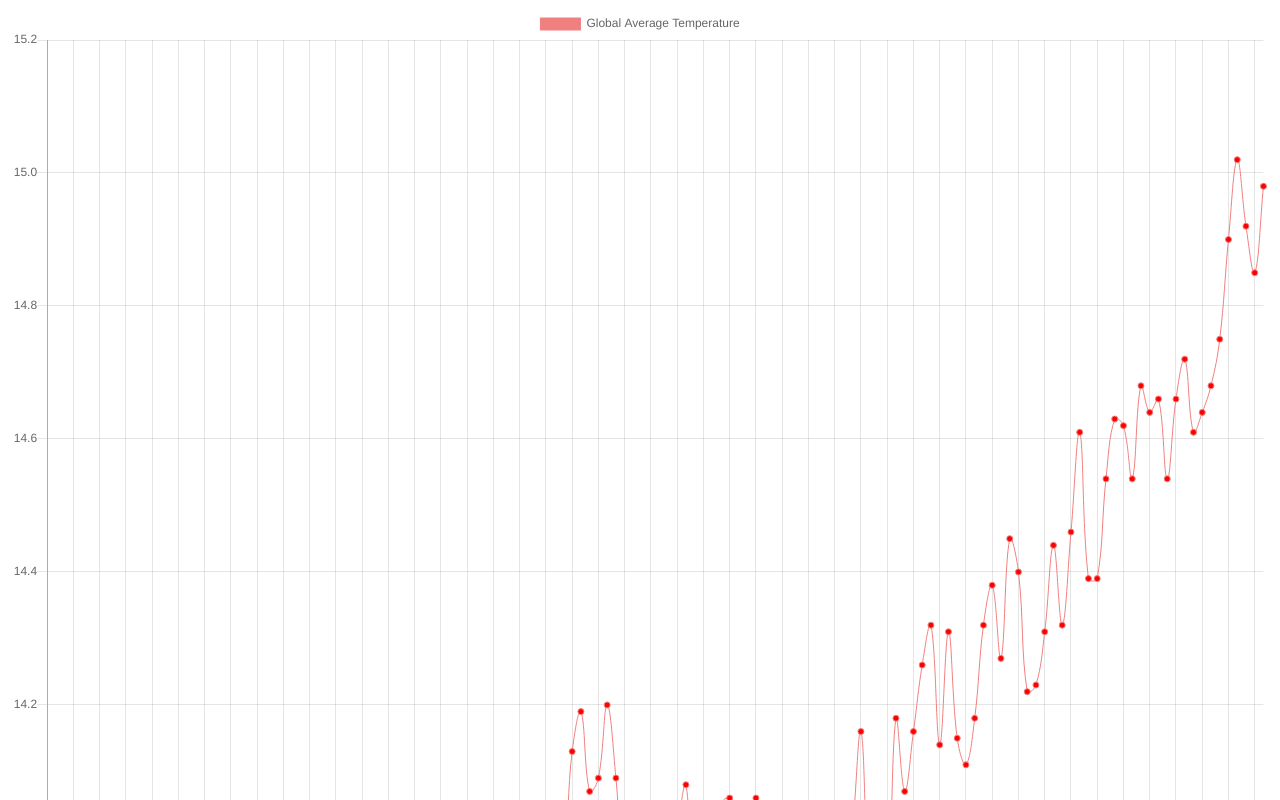
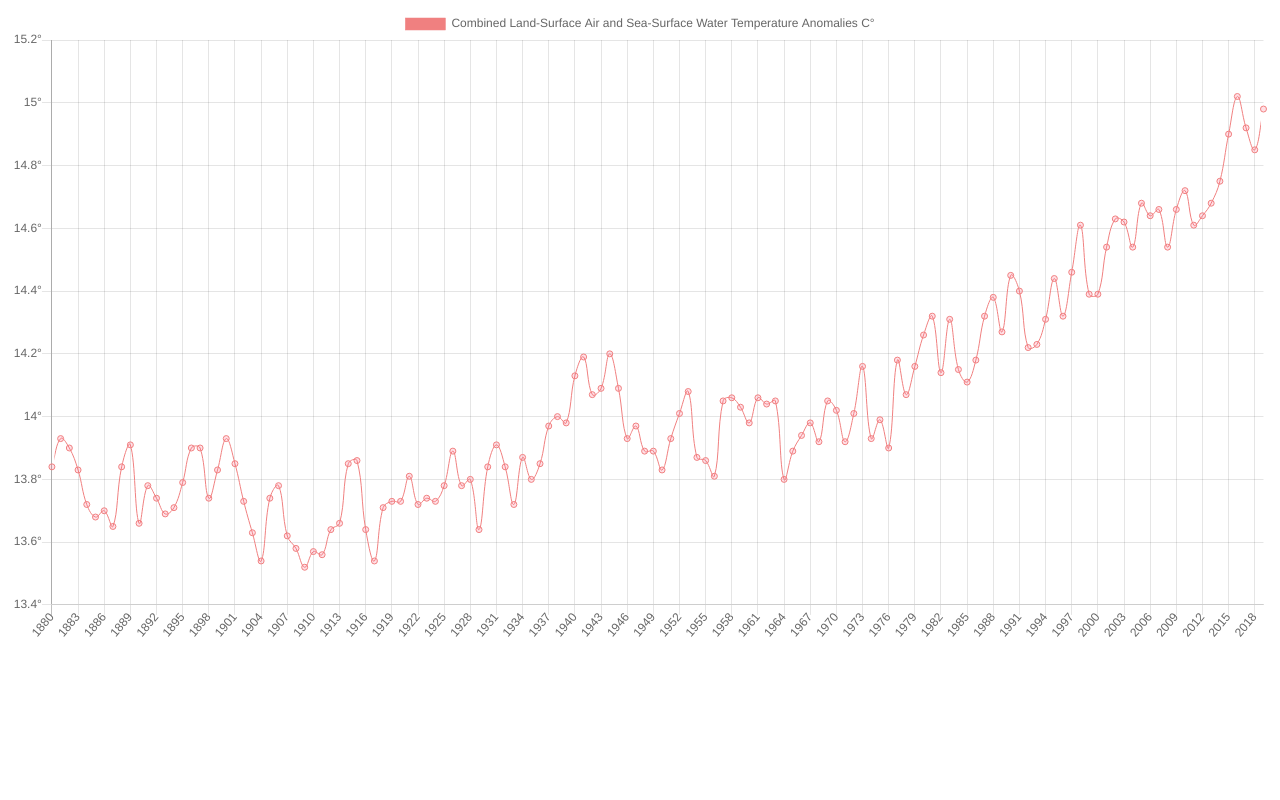
Before and after one commit to AntonioAscue/CodingPrep, a plain HTML site: page API-Intro1/02_fetch_csv/index.html in a window 1280 px wide. Shown: the top 800 px of the page. Drawn offline with nearby package versions, Linux system fonts and the light colour scheme.

Commit message:
refactoring code and styling chart

```diff
--- a/API-Intro1/02_fetch_csv/index.html
+++ b/API-Intro1/02_fetch_csv/index.html
@@ -10,7 +10,7 @@
 </head>
 
 <body>
-  <canvas id="chart" width='400' height='400'></canvas>
+  <canvas id="chart" width='800' height='400'></canvas>
   <script src='script-file.js'>
   </script>
 </body>
--- a/API-Intro1/02_fetch_csv/script-file.js
+++ b/API-Intro1/02_fetch_csv/script-file.js
@@ -1,25 +1,23 @@
-const xlabels =[];
-const ytemps= [];
 chartIt()
 
 async function chartIt() {
-  await getData();
+  const tempData = await getData();
   const ctx = document.getElementById('chart').getContext('2d');
   const myChart = new Chart(ctx, {
     type: 'line',
     data: {
-      labels: xlabels,
+      labels: tempData.years,
       datasets: [{
-        label: 'Global Average Temperature',
-        data: ytemps,
+        label: 'Combined Land-Surface Air and Sea-Surface Water Temperature Anomalies C°',
+        data: tempData.temp,
         backgroundColor: 'rgba(255, 99, 132, 0.2)',
-        pointBackgroundColor:'#FF0000',
+        pointBackgroundColor: 'rgba(255, 99, 132, 0.2)',
         borderColor: '#F08080',
-        borderWidth: 1,
+        borderWidth: 0-5,
         fill: false,
-        pointBorderWidth:1,
-        pointHoverBorderColor: '#0000FF',
-        pointHoverBorderWidth:3.8,
+        pointBorderWidth: 1,
+        pointHoverBorderColor: '#FF0000',
+        pointHoverBorderWidth: 3.8,
         pointHoverRadius: 1.5,
       }]
     },
@@ -27,27 +25,35 @@ async function chartIt() {
       scales: {
         yAxes: [{
           ticks: {
-            suggestedMin:13.4,
-            suggestedMax:15.2,
-            beginAtZero: false
+            suggestedMin: 13.4,
+            suggestedMax: 15.2,
+            beginAtZero: false,
+            callback: function(value, index, values) {
+              return value + '°';
+          }
           }
         }]
       }
     }
   });
 }
-async function getData(){
+async function getData() {
+  const xlabels = [];
+  const ytemps = [];
   const response = await fetch('ZonAnn.Ts+dSST.csv');
   const data = await response.text();
-  const table = data
+  data
     .trim() // removes white space
     .split(/\n/) // splits text data based on line breaks
-    .slice(1); // removes first element === first row
-
-    table.forEach(row => {
-      const yearTemp = row.split(',').slice(0, 2);
+    .slice(1) // removes first element containing string labels === first row
+    .forEach(row => {
+      const yearTemp = row.split(','); //comma-separated values
       xlabels.push(yearTemp[0]);
       ytemps.push(parseFloat(yearTemp[1]) + 14);
     });
-  //comma-separated values and exclude all except the 2 first value
+
+  return {
+    'years': xlabels,
+    'temp': ytemps
+  }
 }
```
